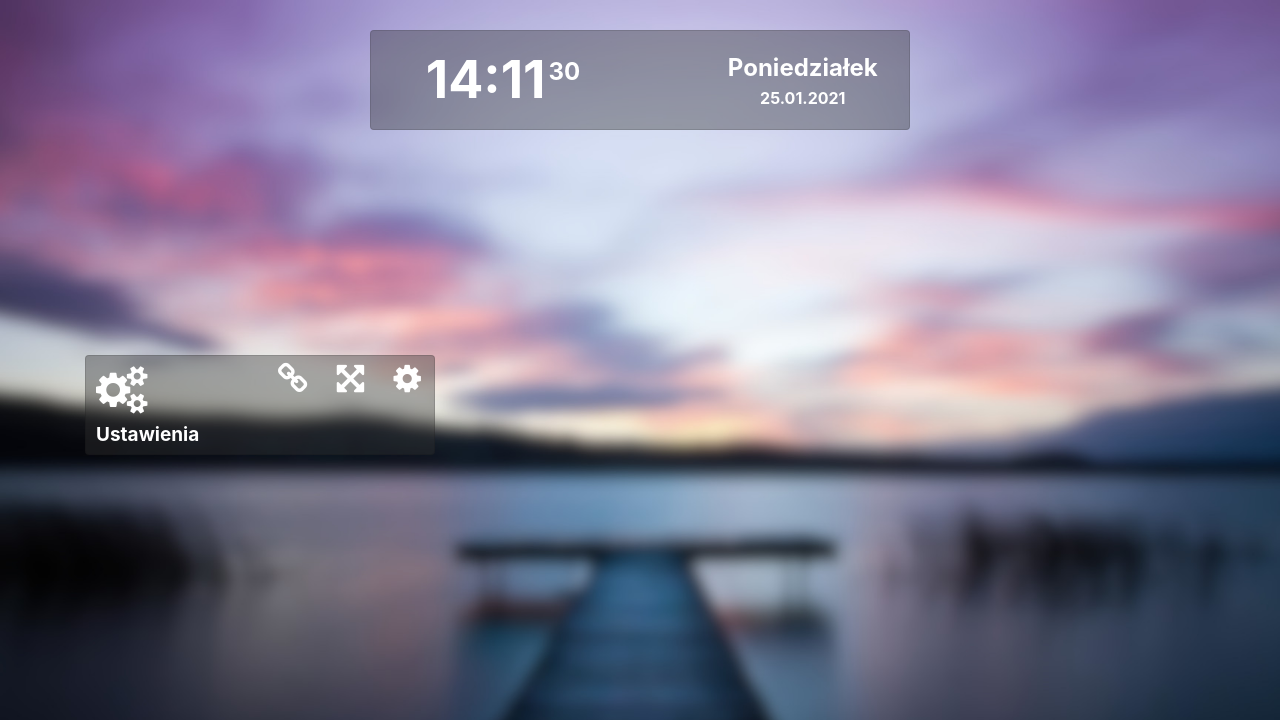
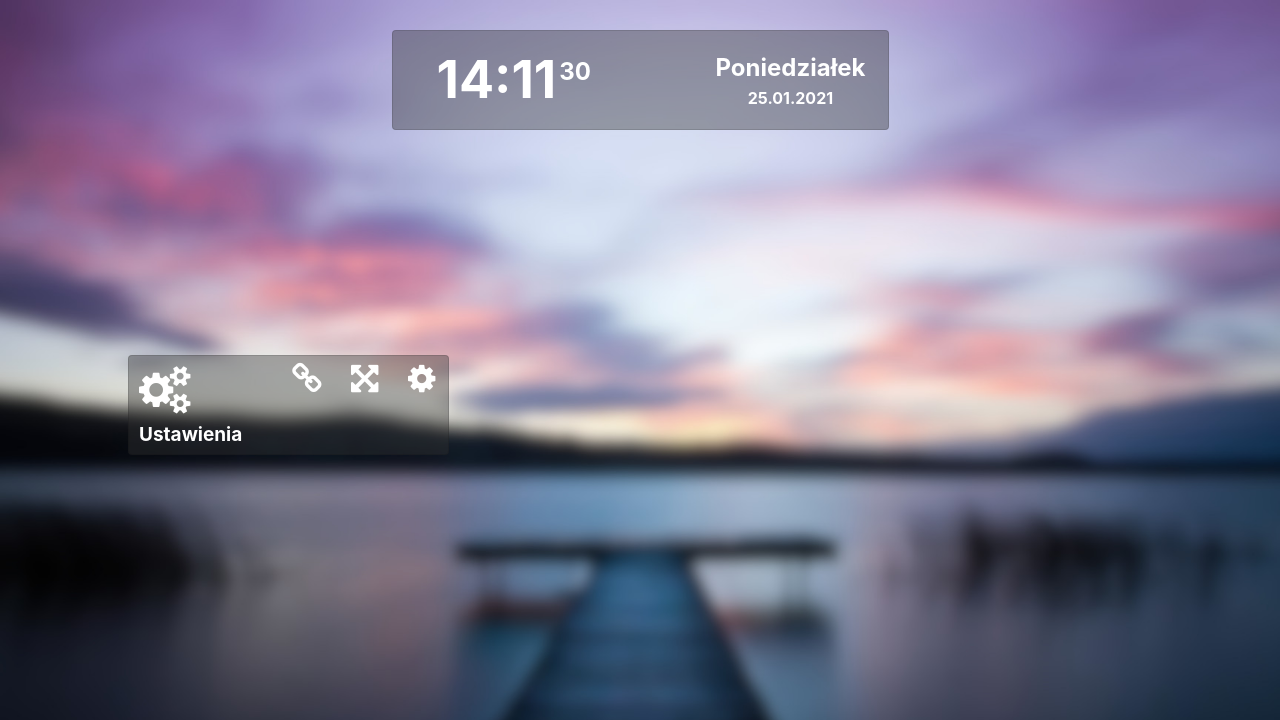
Before and after one commit to danielgorzolnik/better-domoticz-control-panel, a Flask app: template templates/desktop.html in a window 1280 px wide. Shown: the top 720 px of the page. Run offline with Flask 2, Linux system fonts and the light colour scheme; the template is opened without the code that fills it, so the values that code supplies are empty; parts of the project's set-up code (start-up, migrations or seed data) failed here and were passed over; some libraries are stand-ins or nearby versions.

Commit message:
fluid container with padding

```diff
--- a/templates/desktop.html
+++ b/templates/desktop.html
@@ -10,7 +10,7 @@
     <link rel="stylesheet" href="{{ url_for('static', filename='css/jquery.gridstrap.min.css') }}">
 </head>
 <body>
-    <div class="container">
+    <div class="container-fluid" style="padding-left: 10%; padding-right: 10%;">
         <div id="clockRow" class="row justify-content-lg-center">
             <div class="col-lg-6">
                 <div class="card card_react_noclick no_move">
```
